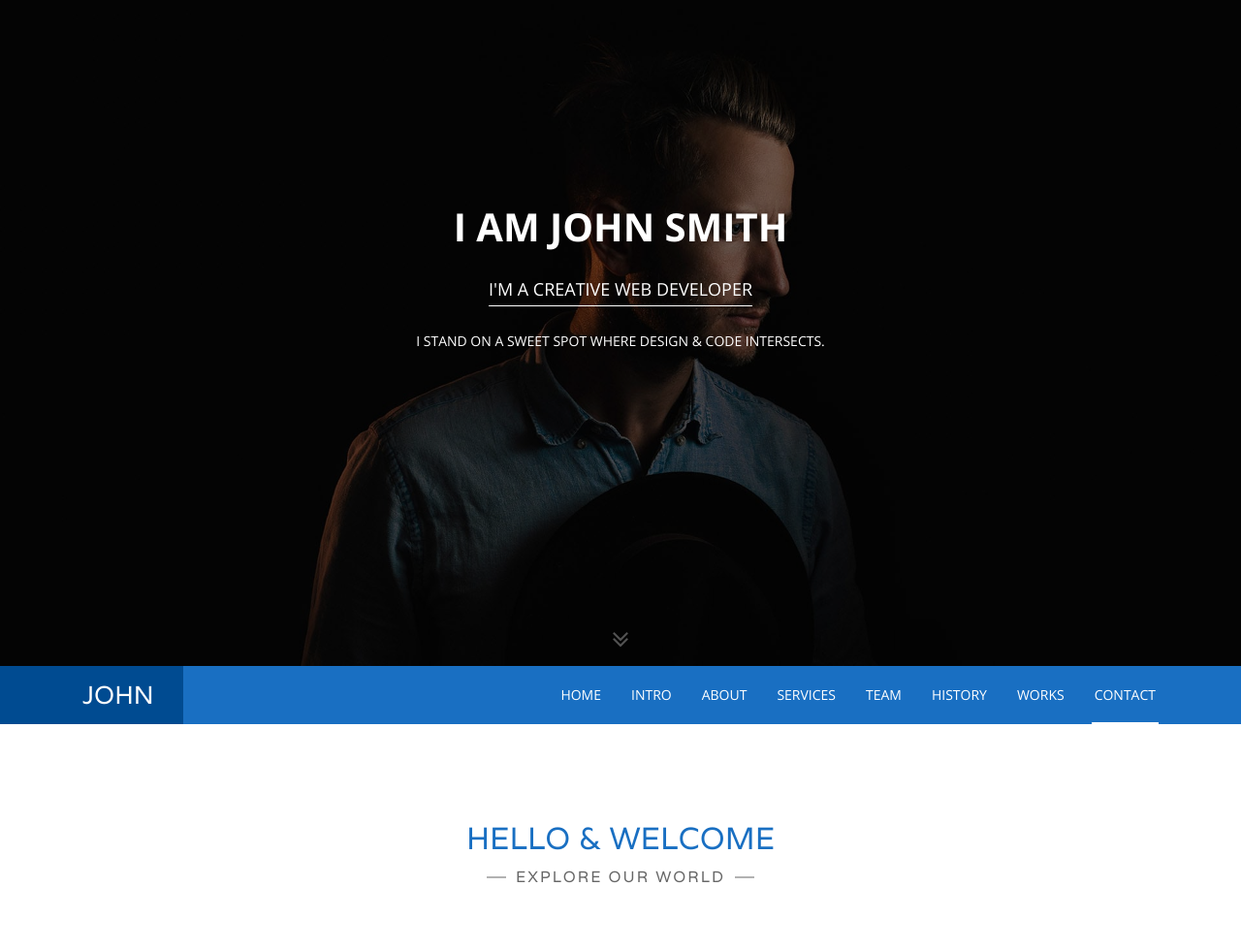
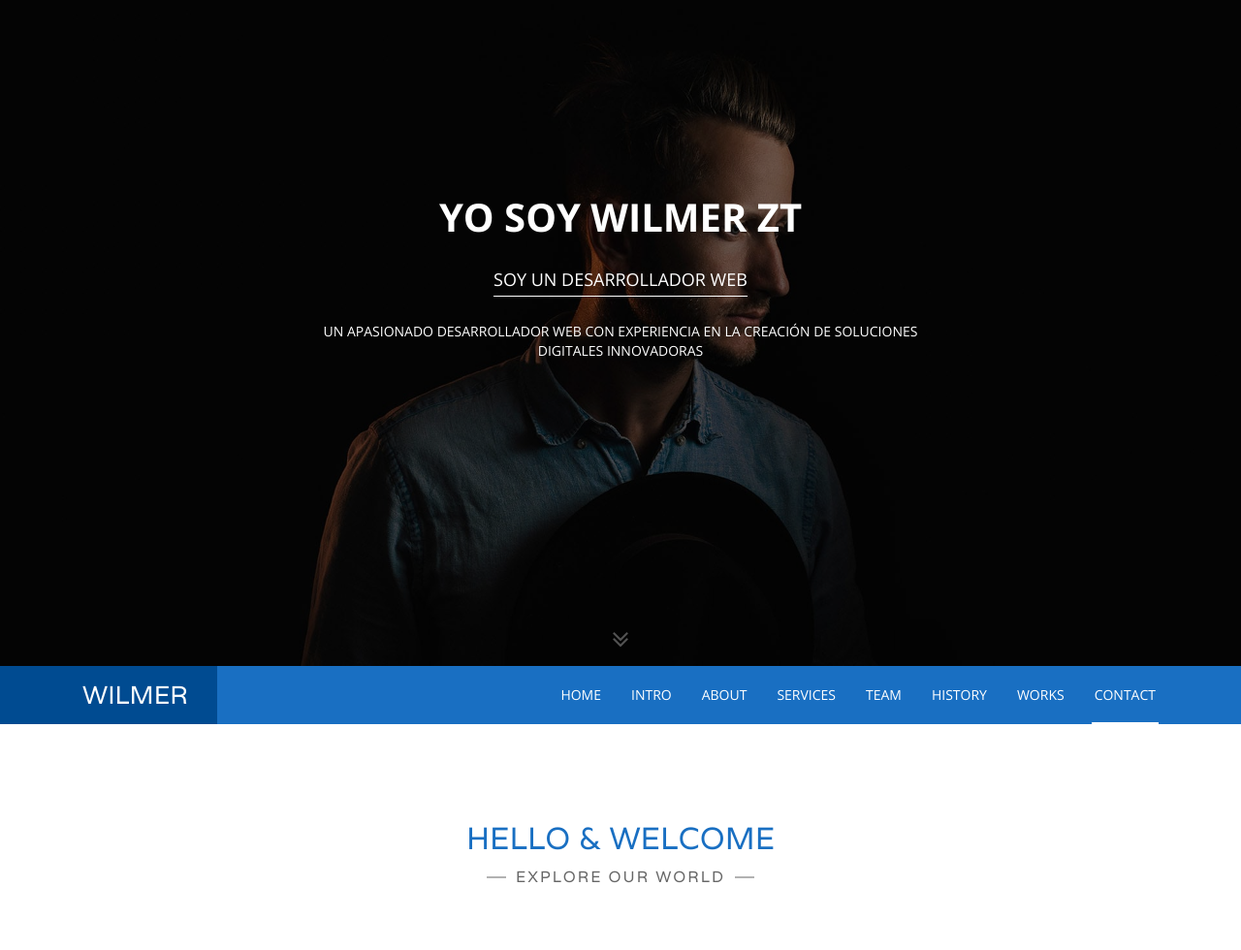
Before and after one commit to wilmer-zt/wilmerzt.github.io, a plain HTML site: page index.html in a window 1280 px wide. Shown: the part 113-1093 px from the top of the page at 97% size. Drawn offline with nearby package versions, Linux system fonts and the light colour scheme.

Commit message:
Agregué nuevas funcionalidades al proyecto

```diff
--- a/index.html
+++ b/index.html
@@ -1,6 +1,6 @@
 
 <!DOCTYPE html>
-<html lang="en">
+<html lang="es">
 <head>
 
     <!-- Basic Page Needs
@@ -8,7 +8,7 @@
     <meta http-equiv="Content-Type" content="text/html; charset=utf-8">
     <meta http-equiv="X-UA-Compatible" content="IE=edge">
 
-    <title>Pixel Perfect Portfolio</title>
+    <title>Portafolio - Wilmer ZT</title>
 
     <meta name="description" content="">
     <meta name="author" content="">
@@ -57,9 +57,9 @@
 
         <!-- Name & Description -->
         <div class="hero-content">
-            <h1>I am John Smith</h1>
-            <p class="hero-job"><span>I'M A CREATIVE WEB DEVELOPER</span></p>
-            <p class="hero-job-desc">I STAND ON A SWEET SPOT WHERE DESIGN &amp; CODE INTERSECTS. </p>
+            <h1>Yo soy Wilmer ZT</h1>
+            <p class="hero-job"><span>SOY UN DESARROLLADOR WEB</span></p>
+            <p class="hero-job-desc"> Un apasionado desarrollador web con experiencia en la creación de soluciones digitales innovadoras </p>
 
         </div><!-- /.hero-content -->
 
@@ -84,7 +84,7 @@
 
                     <!-- Name -->
                     <div class="page-scroll site-logo">
-                        <a href="#top">John</a>
+                        <a href="#top">WILMER</a>
                     </div>
 
                 </div><!-- /.navbar-header -->
```
